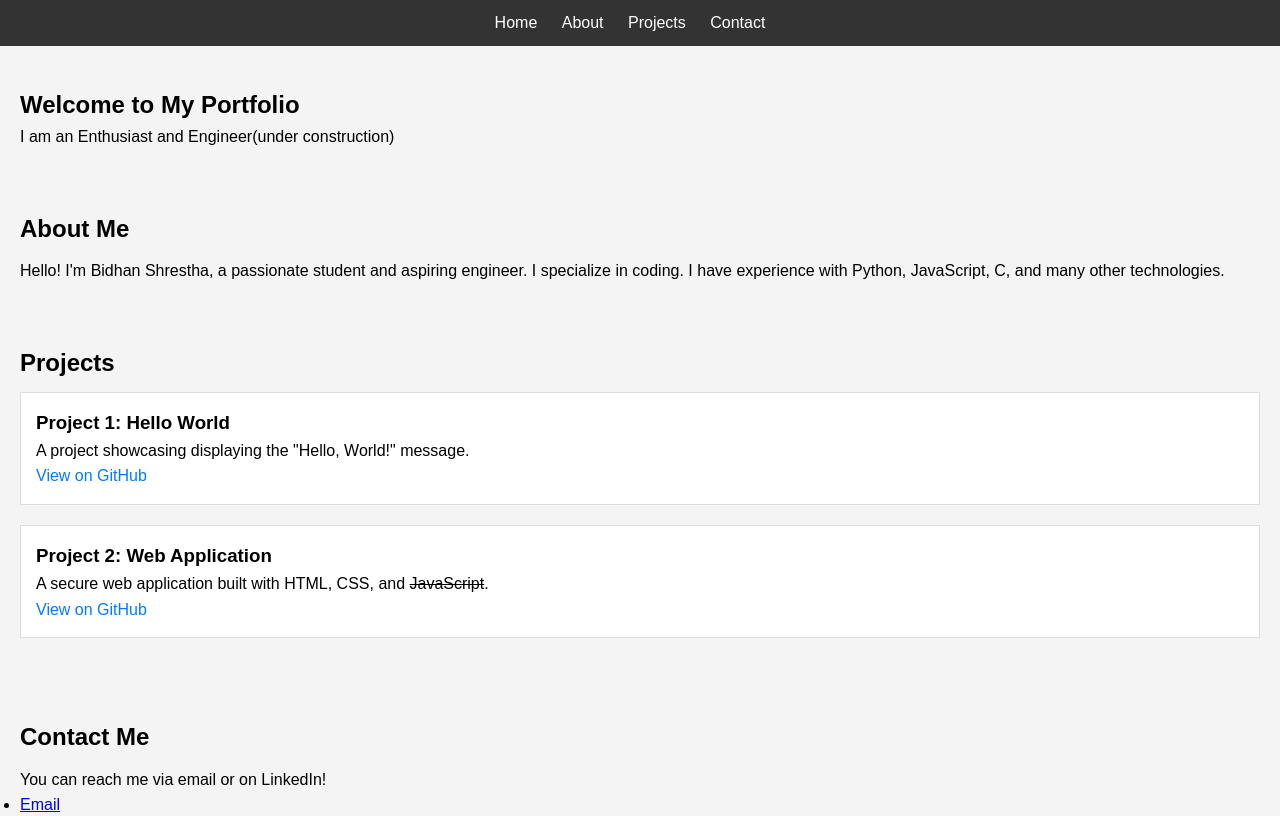
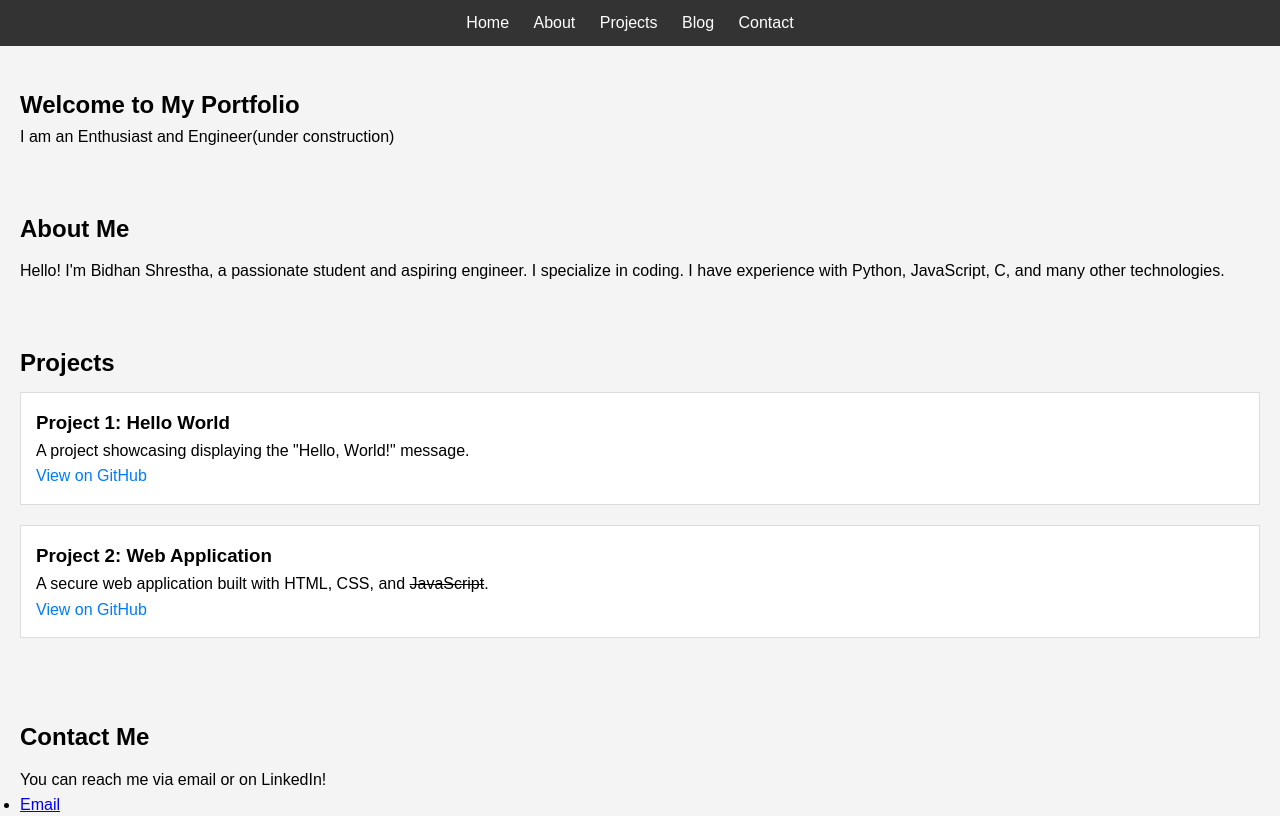
Before and after one commit to shresthabidhan/shresthabidhan.github.io, a plain HTML site: page index.html in a window 1280 px wide. Shown: the top 816 px of the page. Drawn offline with Linux system fonts and the light colour scheme.

Commit message:
Update index.html

```diff
--- a/index.html
+++ b/index.html
@@ -13,6 +13,7 @@
                 <li><a href="#home">Home</a></li>
                 <li><a href="#about">About</a></li>
                 <li><a href="#projects">Projects</a></li>
+                <li><a href="blog/index.html">Blog</a></li>
                 <li><a href="#contact">Contact</a></li>
             </ul>
         </nav>
```
